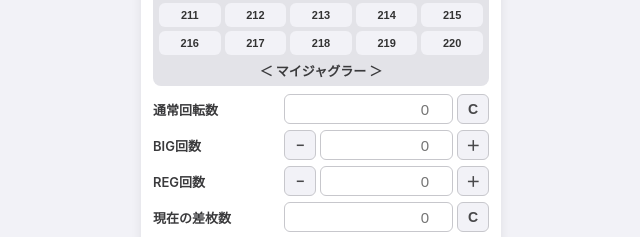
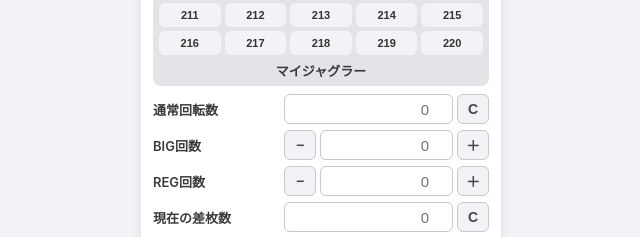
Before and after one commit to Lucius-Taka/pachislotkoyaku-sp, a plain HTML site: page index.html in a window 1280 px wide. Both pictures are taken after a click on the button "201". Shown: the part 159-396 px from the top of the page, 319-959 px from the left. Drawn offline with Linux system fonts and the light colour scheme.

Commit message:
Fix display format for dai_info element
Updated the display of the 'dai_info' element to remove extra characters.

```diff
--- a/index.html
+++ b/index.html
@@ -325,7 +325,7 @@
         <div class="dai-selector" id="dai_buttons_container">
             <!-- 動的にJSで描画されます -->
         </div>
-        <div id="dai_info" class="dai-subinfo">＜ マイジャグラー ＞</div>
+        <div id="dai_info" class="dai-subinfo">マイジャグラー</div>
     </div>
 
     <div class="row">
@@ -606,7 +606,7 @@ function loadState() {
     renderDaiButtons();
 
     currentModel = daiToModel[currentDai];
-    document.getElementById('dai_info').innerText = '＜ ' + modelNames[currentModel] + ' ＞';
+    document.getElementById('dai_info').innerText = modelNames[currentModel];
 
     applyDaiValues(currentDai);
     updateTable(currentModel);
@@ -860,7 +860,7 @@ function selectDai(dai) {
 
     renderDaiButtons();
 
-    document.getElementById('dai_info').innerText = '＜ ' + modelNames[currentModel] + ' ＞';
+    document.getElementById('dai_info').innerText = modelNames[currentModel];
 
     applyDaiValues(dai);
     updateTable(currentModel);
```
